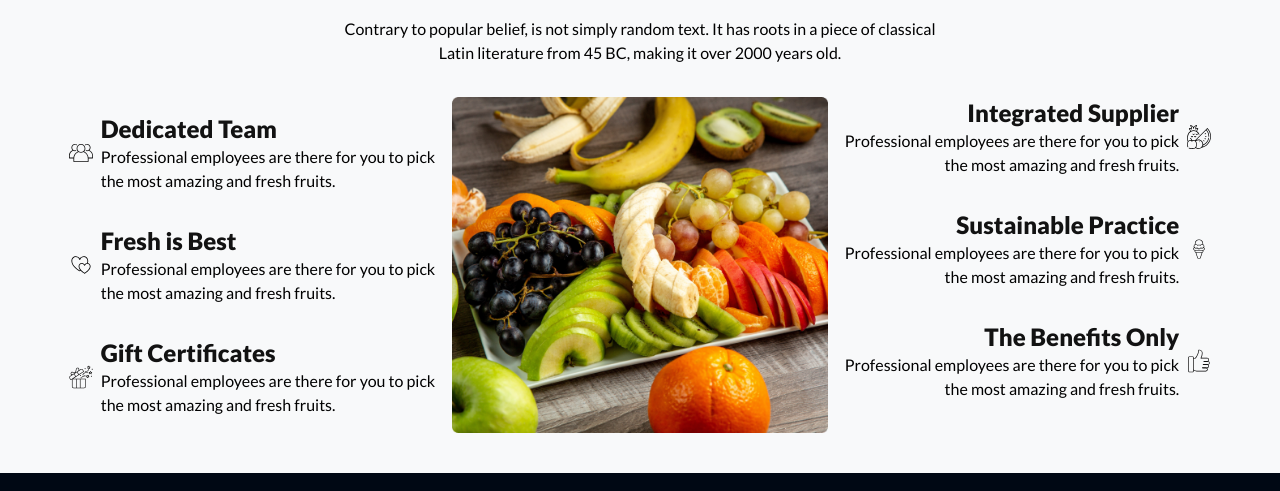
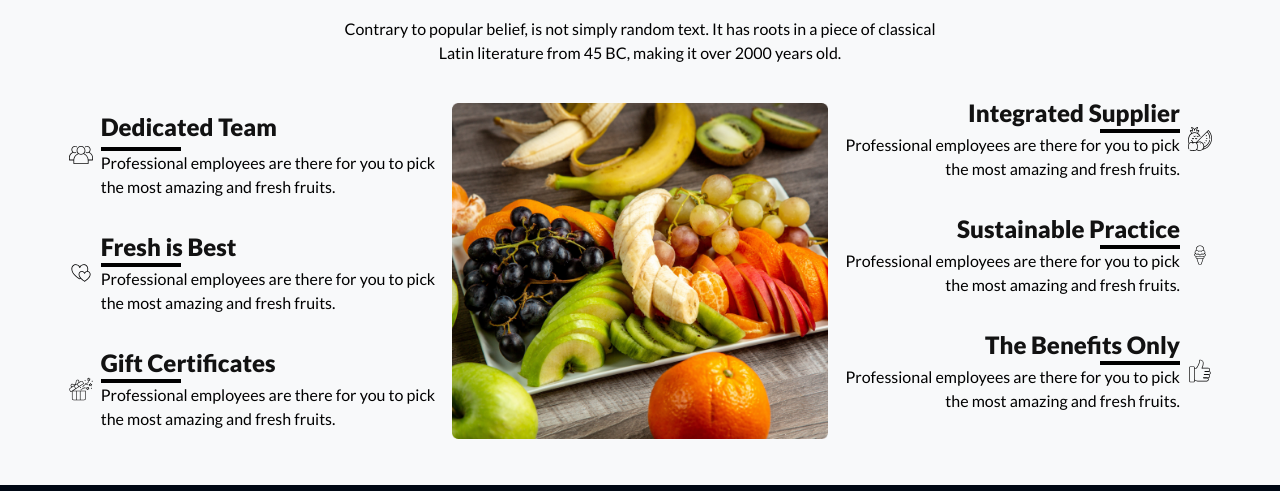
Before and after one commit to MdMehdiHasan9819/mhr-b8a3-fruit-brust, a plain HTML site: page index.html in a window 1280 px wide. Shown: the part 2491-2982 px from the top of the page. Drawn offline with nearby package versions, Linux system fonts and the light colour scheme.

Commit message:
added final section and also media query

```diff
--- a/index.html
+++ b/index.html
@@ -56,7 +56,7 @@
           <div class="flex">
             <div class="flex justify-center block lg:hidden">
               <img src="./images/logo.png" alt="" srcset="">
-                 <a class="btn btn-ghost normal-case text-[#fff] text-2xl font-bold">Fruit Burst</a>
+                 <a class="btn btn-ghost normal-case text-[#fff] text-2xl font-extrabold">Fruit Burst</a>
               </div>
 
               <div class="dropdown block lg:hidden ml-[100px]">
@@ -518,7 +518,8 @@
                   <div class="1111111111 flex justify-center items-center mb-8">
                     <div class="mr-2"><img src="./images/group 1.svg" alt="" srcset=""></div>
                     <div>
-                      <h3 class="text-[#121212] text-2xl font-extrabold">Dedicated Team</h3>
+                      <h3 class="text-[#121212] text-2xl font-extrabold mb-1">Dedicated Team</h3>
+                      <div class="bg-black w-20 h-1"></div>
                       <p class="text-black text-base font-medium">Professional employees are there for you to pick <br> the most amazing and fresh fruits.</p>
                     </div>
                   </div>
@@ -527,6 +528,7 @@
                     <div class="mr-2"><img src="./images/love 1.svg" alt="" srcset=""></div>
                     <div>
                       <h3 class="text-[#121212] text-2xl font-extrabold">Fresh is Best</h3>
+                      <div class="bg-black w-20 h-1"></div>
                       <p class="text-black text-base font-medium">Professional employees are there for you to pick <br> the most amazing and fresh fruits.</p>
                     </div>
                   </div>
@@ -535,6 +537,7 @@
                     <div class="mr-2"><img src="./images/gift-box 1.svg" alt="" srcset=""></div>
                     <div>
                       <h3 class="text-[#121212] text-2xl font-extrabold">Gift Certificates</h3>
+                      <div class="bg-black w-20 h-1"></div>
                       <p class="text-black text-base font-medium">Professional employees are there for you to pick <br> the most amazing and fresh fruits.</p>
                     </div>
                   </div>
@@ -546,6 +549,7 @@
               <div class="1111111111 flex justify-center items-center mb-8 text-end">
                 <div>
                   <h3 class="text-[#121212] text-2xl font-extrabold">Integrated Supplier</h3>
+                  <div class="bg-black w-20 h-1 ml-64"></div>
                   <p class="text-black text-base font-medium">Professional employees are there for you to pick <br> the most amazing and fresh fruits.</p>
                 </div>
                 <div class="ml-2"><img src="./images/fruit 1.svg" alt="" srcset=""></div>
@@ -554,6 +558,7 @@
               <div class="1111111111 flex justify-center items-center mb-8 text-end">
                 <div>
                   <h3 class="text-[#121212] text-2xl font-extrabold">Sustainable Practice</h3>
+                  <div class="bg-black w-20 h-1 ml-64"></div>
                   <p class="text-black text-base font-medium">Professional employees are there for you to pick <br> the most amazing and fresh fruits.</p>
                 </div>
                 <div class="ml-2"><img src="./images/ice-cream 1.svg" alt="" srcset=""></div>
@@ -562,6 +567,7 @@
               <div class="1111111111 flex justify-center items-center mb-8 text-end">
                 <div>
                   <h3 class="text-[#121212] text-2xl font-extrabold">The Benefits Only</h3>
+                  <div class="bg-black w-20 h-1 text-end ml-64"></div>
                   <p class="text-black text-base font-medium">Professional employees are there for you to pick <br> the most amazing and fresh fruits.</p>
                 </div>
                 <div class="ml-2"><img src="./images/like 1.svg" alt="" srcset=""></div>
```
